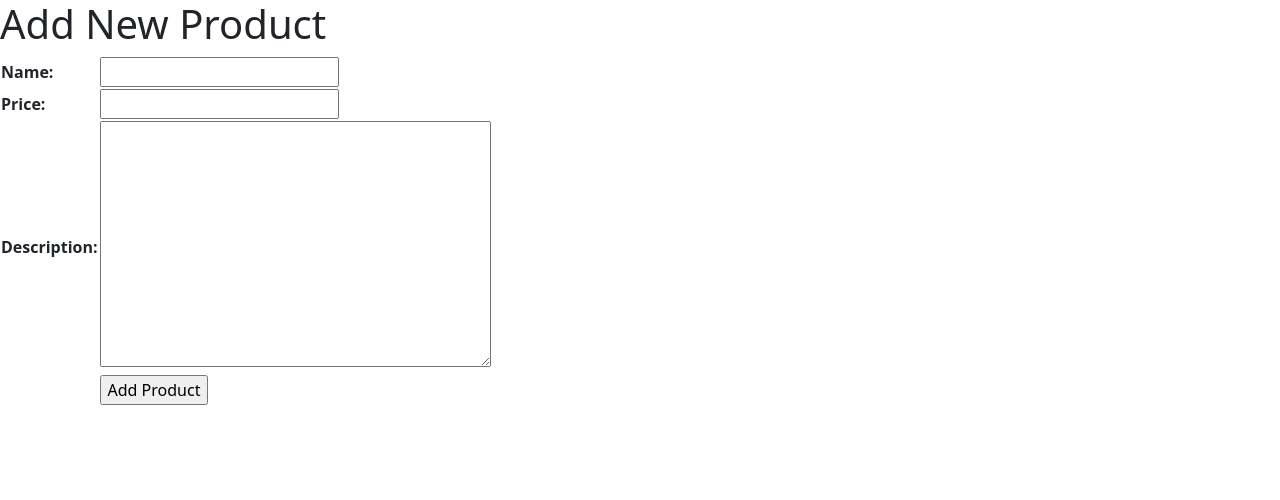
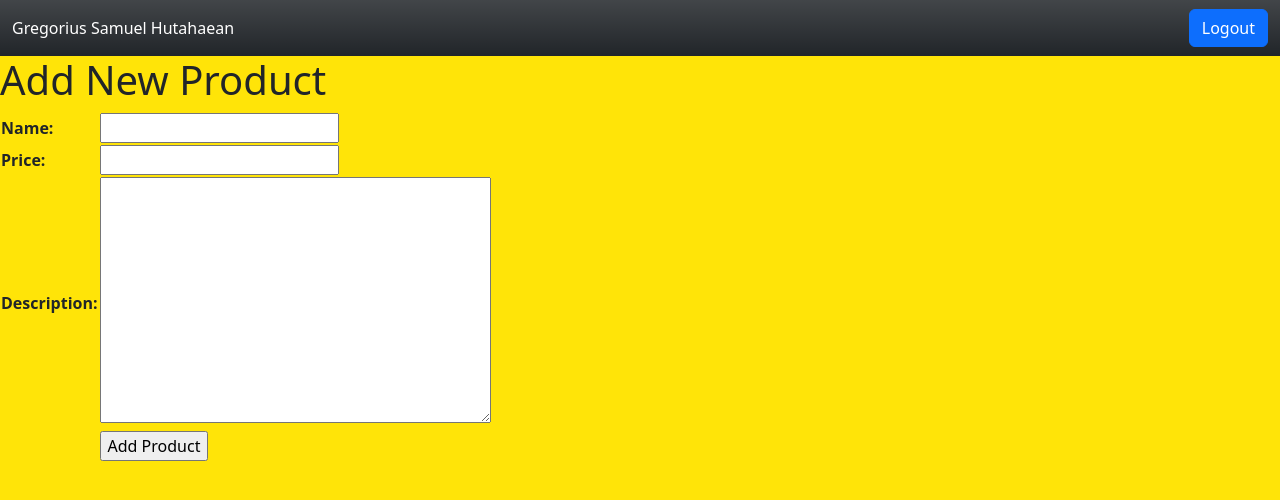
Before and after one commit to samuelcodingjourney/shopping-list, a Django app: page /create-product in a window 1280 px wide. Shown: the top 500 px of the page. Run offline with Django 4.2, Linux system fonts and the light colour scheme.

Commit message:
commit for tutorial 4

```diff
--- a/templates/base.html
+++ b/templates/base.html
@@ -9,14 +9,32 @@
         />
         {% block meta %}
         {% endblock meta %}
+        <style>
+            body {
+                min-height: 100%
+            }
+            div.col-md-4:last-child {
+                background-color: #FFA308
+            }
+        </style>
+    </head>
+
+    <body style = "background: #FFE408">
+        <nav class="navbar navbar-dark bg-dark bg-gradient">
+    <div class="container-fluid">
+        <span class="navbar-text" style="color:white">
+            Gregorius Samuel Hutahaean
+        </span>
+        <a href="{% url 'main:logout' %}">
+            <button type="button" class="btn btn-primary">Logout</button>
+        </a>
+    </div>
+    </nav>
+        {% block content %}
+        {% endblock content %}
         <link href="https://cdn.jsdelivr.net/npm/bootstrap@5.3.2/dist/css/bootstrap.min.css" rel="stylesheet" integrity="sha384-T3c6CoIi6uLrA9TneNEoa7RxnatzjcDSCmG1MXxSR1GAsXEV/Dwwykc2MPK8M2HN" crossorigin="anonymous">
         <script src="https://code.jquery.com/jquery-3.6.0.min.js" integrity="sha384-KyZXEAg3QhqLMpG8r+J4jsl5c9zdLKaUk5Ae5f5b1bw6AUn5f5v8FZJoMxm6f5cH1" crossorigin="anonymous"></script>
         <script src="https://cdn.jsdelivr.net/npm/@popperjs/core@2.11.8/dist/umd/popper.min.js" integrity="sha384-I7E8VVD/ismYTF4hNIPjVp/Zjvgyol6VFvRkX/vR+Vc4jQkC+hVqc2pM8ODewa9r" crossorigin="anonymous"></script>
     <script src="https://cdn.jsdelivr.net/npm/bootstrap@5.3.2/dist/js/bootstrap.min.js" integrity="sha384-BBtl+eGJRgqQAUMxJ7pMwbEyER4l1g+O15P+16Ep7Q9Q+zqX6gSbd85u4mG4QzX+" crossorigin="anonymous"></script>
-    </head>
-
-    <body>
-        {% block content %}
-        {% endblock content %}
-    </body>
+</body>
 </html>
```
